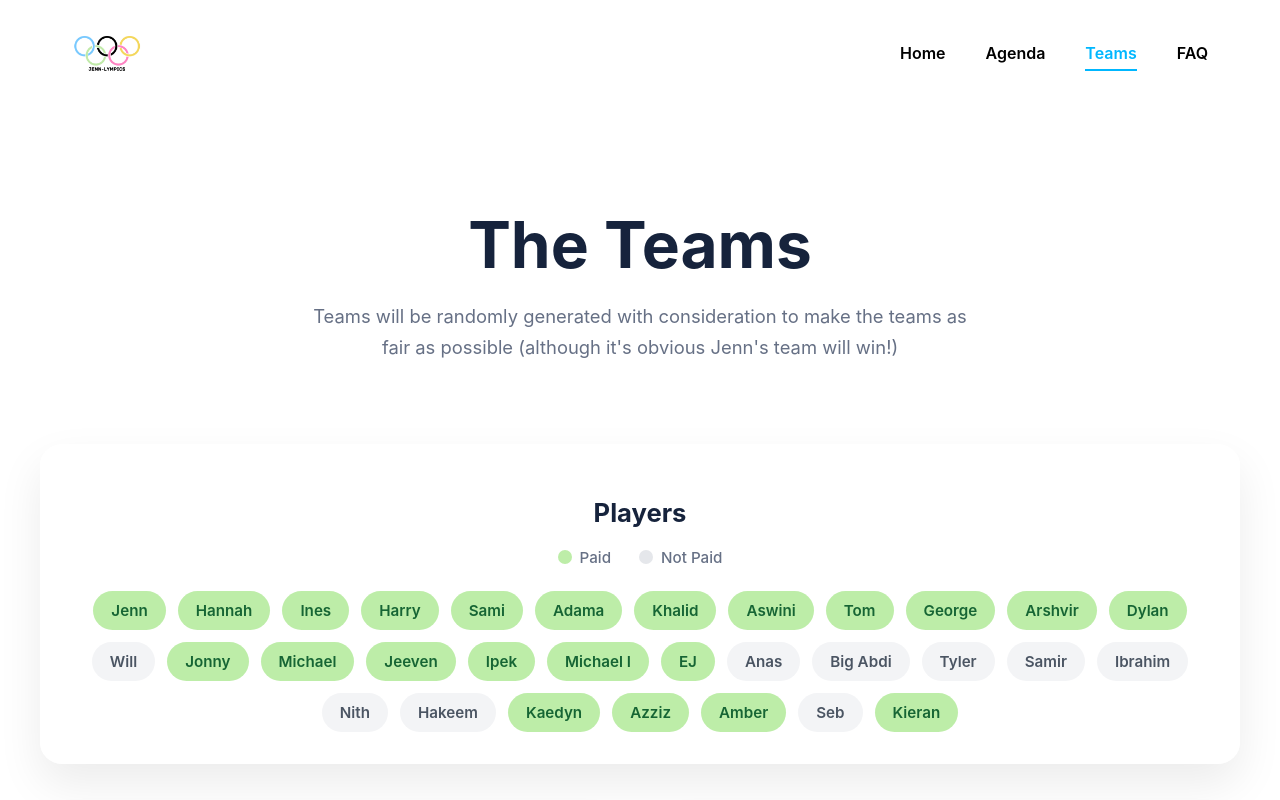
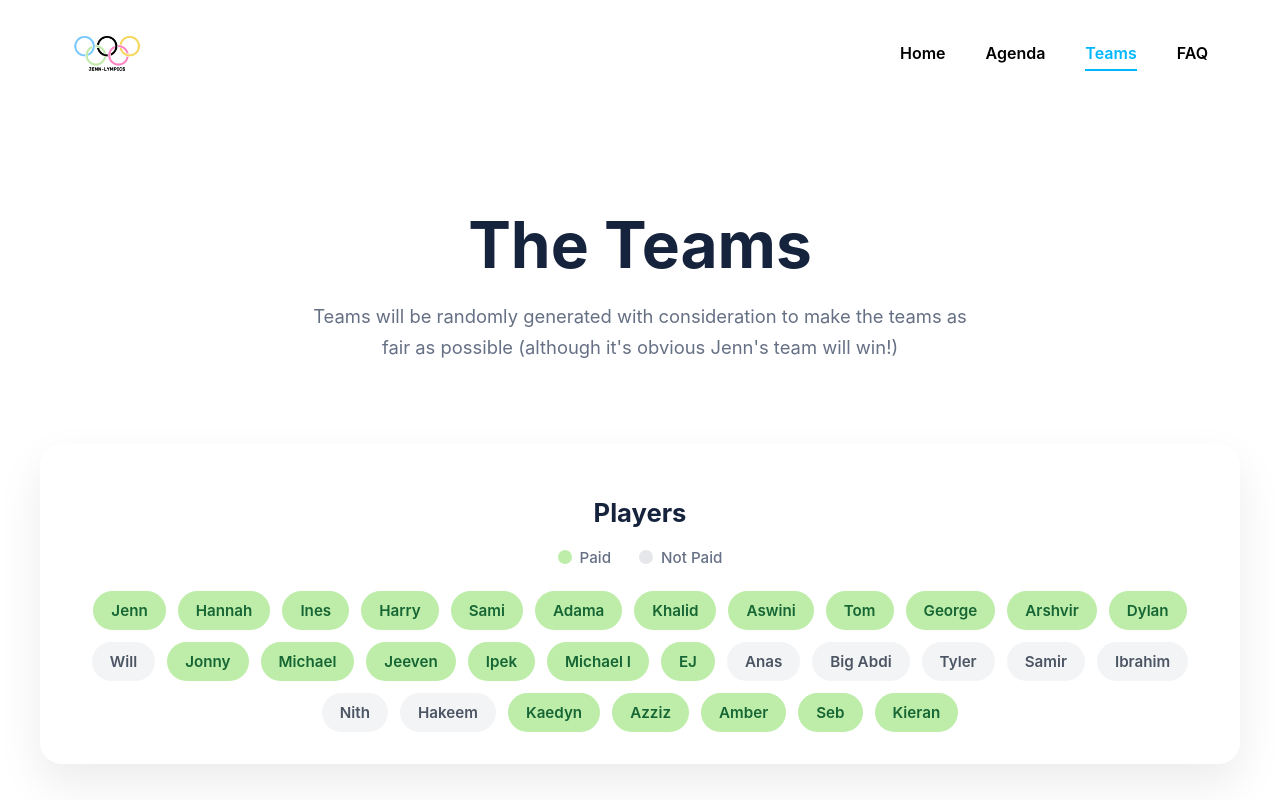
Before and after one commit to Jennipham/jenn-lympics, a React (Vite) app in the folder jenn-lympics-website/: page /teams in a window 1280 px wide. Shown: the top 800 px of the page. Built offline with nearby package versions, Linux system fonts and the light colour scheme.

Commit message:
Update players.ts

```diff
--- a/jenn-lympics-website/src/components/Teams/players.ts
+++ b/jenn-lympics-website/src/components/Teams/players.ts
@@ -28,6 +28,6 @@ export const players = [
         { name: "Kaedyn", paid: true },
         { name: "Azziz", paid: true },
         { name: "Amber", paid: true },
-        { name: "Seb", paid: false },
+        { name: "Seb", paid: true },
         { name: "Kieran", paid: true },
 ];
```
